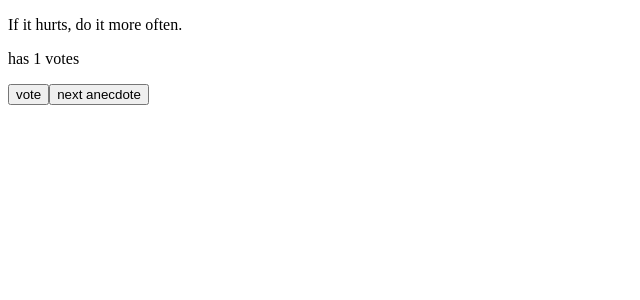
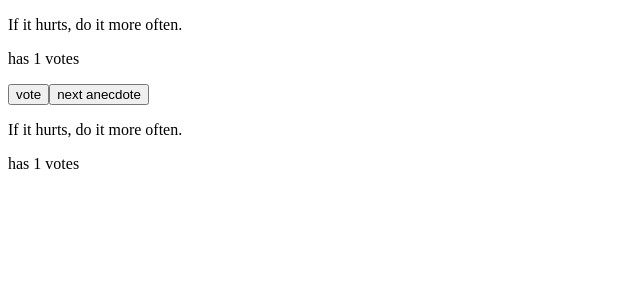
Before and after one commit to giovanniarandaa/fullstackopen, a React (Vite) app in the folder part1/: page / in a window 1280 px wide. Both pictures are taken after a click on the button "vote". Shown: the top 300 px of the page, without its empty margins (0-640 px from the left). Built offline with nearby package versions, Linux system fonts and the light colour scheme.

Commit message:
1.14*: anecdotes, paso 3

```diff
--- a/part1/src/App.jsx
+++ b/part1/src/App.jsx
@@ -1,4 +1,24 @@
 import { useState } from "react";
+
+const MostVotedAnecdote = ({ anecdotes, votes }) => {
+  const maxVotes = Math.max( ...votes )
+  const mostVotedIndex = votes.indexOf(maxVotes)
+
+  if (maxVotes === 0) {
+    return (
+      <div>
+        <p>no votes yet</p>
+      </div>
+    )
+  }
+
+  return (
+    <>
+      <p>{anecdotes[mostVotedIndex]}</p>
+      <p>has {votes[mostVotedIndex]} votes</p>
+    </>
+  )
+}
 
 const App = () => {
   const anecdotes = [
@@ -31,6 +51,7 @@ const App = () => {
       <p>has {votes[selected]} votes</p>
       <button onClick={setToVoted}>vote</button>
       <button onClick={setToSelected}>next anecdote</button>
+      <MostVotedAnecdote votes={votes} anecdotes={anecdotes}/>
     </div>
   );
 };
```
